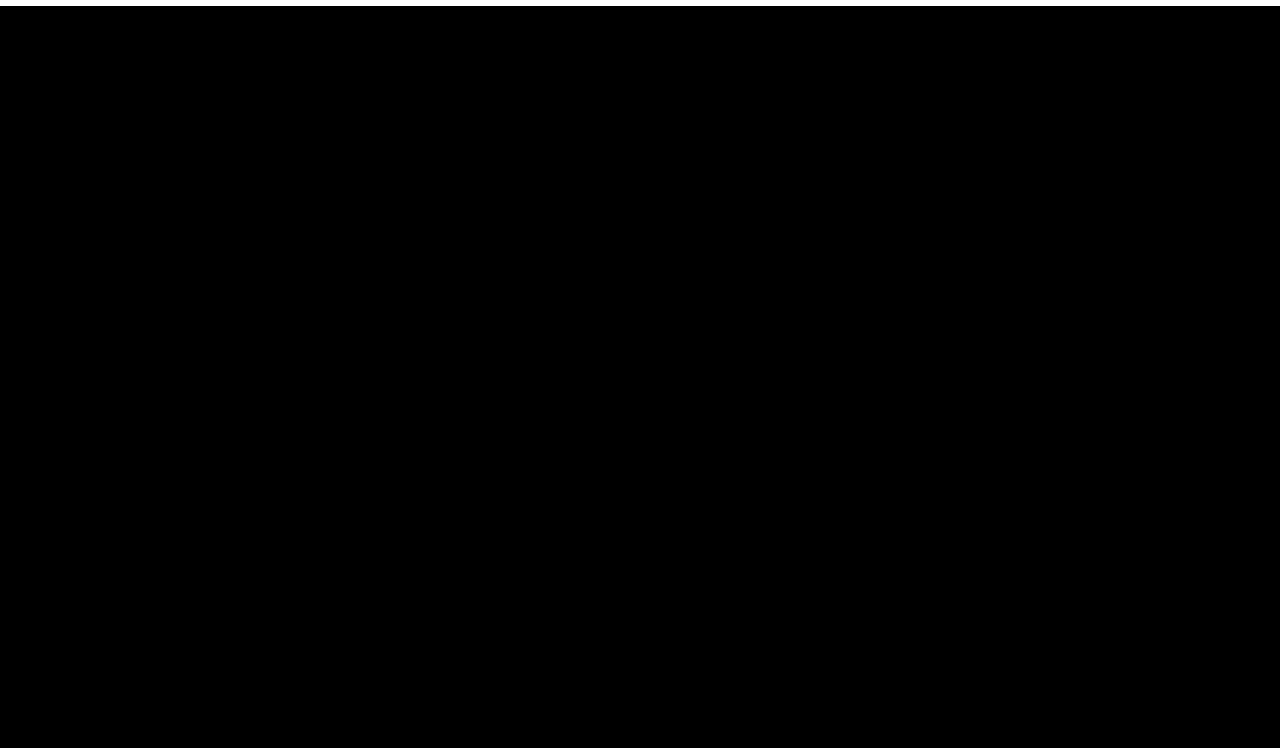
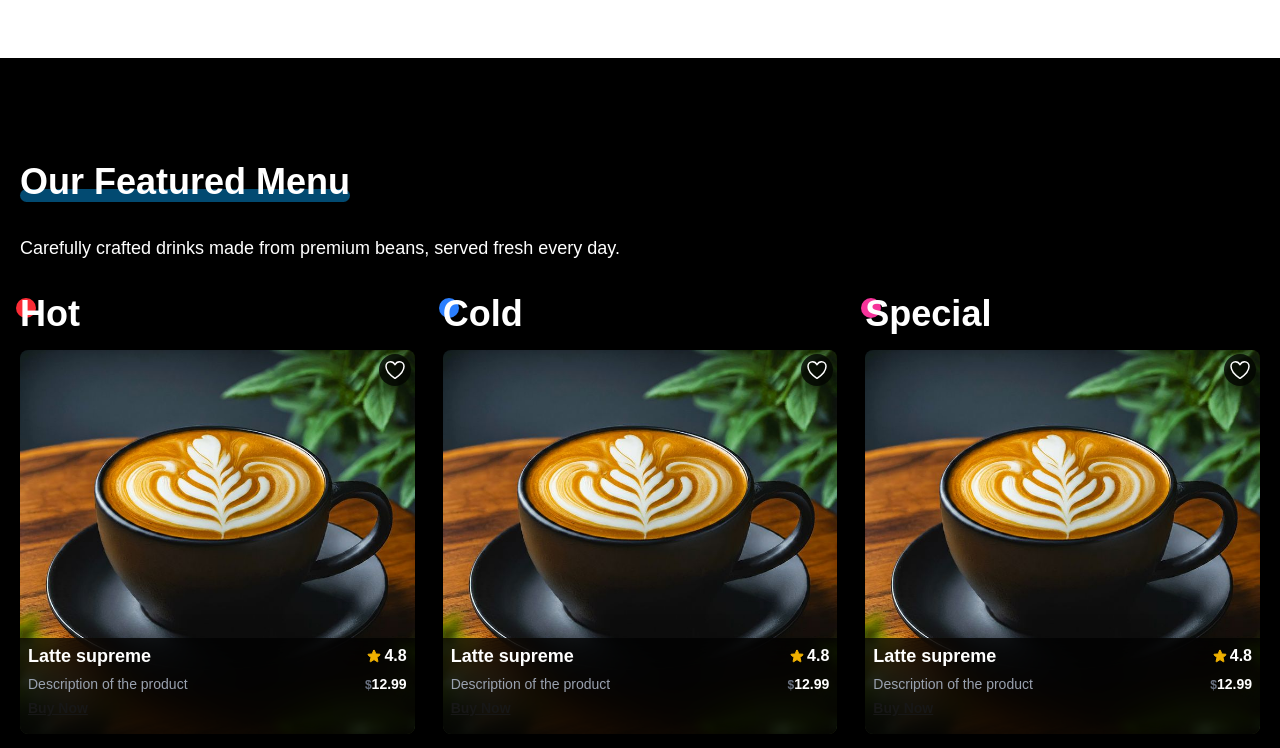
Before and after one commit to iamirsalimi/Coffee-Shop, a Next.js app: page / in a window 1280 px wide. Shown: the part 794-1542 px from the top of the page. Built offline with nearby package versions, Linux system fonts and the light colour scheme.

Commit message:
Add categorized featured menu section with responsive layout

```diff
--- /dev/null
+++ b/components/layouts/Home/FeaturedMenu.jsx
@@ -0,0 +1,33 @@
+import Title from "@/components/modules/Title/Title"
+import ProductCard from "@/components/modules/ProductCard/ProductCard"
+
+function FeaturedMenu() {
+    return (
+        <div className="py-16 w-full min-h-screen bg-black">
+            <div className="container mx-auto px-5 py-10 w-full h-full flex flex-col gap-8 items-start justify-start">
+                <Title title="Our Featured Menu" />
+                <p className="text-white text-lg text-center sm:text-justify">Carefully crafted drinks made from premium beans, served fresh every day.</p>
+                <div className="w-full grid grid-cols-1 sm:grid-cols-2 lg:grid-cols-3 gap-7">
+                    <div className="flex flex-col gap-4 items-start">
+                        <h2 className="menu-title after:bg-red-500">Hot</h2>
+                        <ProductCard />
+                        <ProductCard />
+                    </div>
+                    <div className="flex flex-col gap-4 items-start">
+                        <h2 className="menu-title after:bg-blue-500">Cold</h2>
+                        <ProductCard />
+                        <ProductCard />
+                    </div>
+                    <div className="flex flex-col gap-4 items-start">
+                        <h2 className="menu-title after:bg-pink-500">Special</h2>
+                        <ProductCard />
+                        <ProductCard />
+                    </div>
+                </div>
+                <button className="mx-auto w-fit px-4 py-2 font-bold font-sans bg-white text-black rounded-lg hover:bg-black border border-white hover:text-white transition-colors duration-200 cursor-pointer">View All Products</button>
+            </div>
+        </div>
+    )
+}
+
+export default FeaturedMenu
--- a/components/layouts/Home/Header.jsx
+++ b/components/layouts/Home/Header.jsx
@@ -2,7 +2,7 @@ import React from 'react'
 
 function Header() {
     return (
-        <div className="container px-5 py-1 mx-auto relative w-full min-h-screen flex flex-col md:flex-row-reverse items-center justify-start gap-4">
+        <div className="pb-16 container px-5 py-1 mx-auto relative w-full min-h-screen flex flex-col md:flex-row-reverse items-center justify-start gap-4">
             {/* image */}
             <div className="w-full md:w-1/2 min-h-4/5 xs:h-full md:h-[calc(100vh-1rem)] rounded-2xl overflow-hidden">
                 <img src="Images/HeaderImage.jpg" className="object-cover object-center w-full h-full" alt="" />
--- /dev/null
+++ b/components/modules/ProductCard/ProductCard.jsx
@@ -0,0 +1,37 @@
+import { IoHeartOutline } from "react-icons/io5";
+import { FaStar } from "react-icons/fa";
+
+import Link from "next/link";
+
+function ProductCard() {
+    return (
+        <div className="w-full min-h-96 max-h-96 rounded-lg overflow-hidden relative">
+            <img src="Images/Product.jpg" className="w-full h-full object-cover object-center" alt="" />
+
+            <div className="w-full rounded-none min-h-1/4 sm:min-h-1/4 px-2 py-1 h-fit glass-effect absolute bottom-0 flex flex-col gap-1">
+                <div className="w-full flex items-center justify-between">
+                    <h3 className="text-white font-bold text-base xs:text-lg font-sans">Latte supreme</h3>
+
+                    <div className="inline-flex items-center justify-center gap-0.5 text-sm">
+                        <svg xmlns="http://www.w3.org/2000/svg" fill="none" viewBox="0 0 24 24" strokeWidth={1.5} stroke="currentColor" className="stroke-yellow-500 fill-yellow-500 w-4 h-4 ">
+                            <path strokeLinecap="round" strokeLinejoin="round" d="M11.48 3.499a.562.562 0 0 1 1.04 0l2.125 5.111a.563.563 0 0 0 .475.345l5.518.442c.499.04.701.663.321.988l-4.204 3.602a.563.563 0 0 0-.182.557l1.285 5.385a.562.562 0 0 1-.84.61l-4.725-2.885a.562.562 0 0 0-.586 0L6.982 20.54a.562.562 0 0 1-.84-.61l1.285-5.386a.562.562 0 0 0-.182-.557l-4.204-3.602a.562.562 0 0 1 .321-.988l5.518-.442a.563.563 0 0 0 .475-.345L11.48 3.5Z" />
+                        </svg>
+                        <div className="text-white text-sm xs:text-base font-semibold">4.8</div>
+                    </div>
+                </div>
+
+                <div className="w-full flex items-center justify-between">
+                    <p className="text-gray-400 text-xs xs:text-sm line-clamp-1">Description of the product</p>
+                    <span className="text-white text-sm font-bold"><span className="text-xs text-gray-500">$</span>12.99</span>
+                </div>
+
+                <Link href="/product/123" className="underline font-sans text-sm font-semibold">Buy Now</Link>
+            </div>
+            <div className="absolute top-1 right-1 glass-effect p-1 rounded-full cursor-pointer hover:scale-105 transition-all">
+                <IoHeartOutline className="text-white w-6 h-6" />
+            </div>
+        </div>
+    )
+}
+
+export default ProductCard
--- /dev/null
+++ b/components/modules/Title/Title.jsx
@@ -0,0 +1,9 @@
+import React from 'react'
+
+function Title({ title }) {
+    return (
+        <h1 className="mx-auto sm:mx-0 relative z-20 w-fit text-2xl xs:text-3xl sm:text-4xl font-bold text-white after:absolute after:bottom-0 after:left-0 after:h-1/3 after:w-full after:rounded-full after:bg-sky-900 after:-z-10">{title}</h1>
+    )
+}
+
+export default Title
--- a/package.json
+++ b/package.json
@@ -20,6 +20,7 @@
     "react": "19.2.3",
     "react-dom": "19.2.3",
     "react-hook-form": "^7.69.0",
+    "react-icons": "^5.5.0",
     "swiper": "^12.0.3",
     "yup": "^1.7.1"
   },
--- a/pages/index.js
+++ b/pages/index.js
@@ -1,13 +1,12 @@
 import Header from '@/components/layouts/Home/Header';
+import FeaturedMenu from '@/components/layouts/Home/FeaturedMenu';
 
 export default function Home() {
   return (
     <div className="relative w-full min-h-screen h-fit overflow-hidden">
       <Header />
-      {/* bg-black */}
-      <div className="w-full h-screen bg-black">
-
-      </div>
+      <FeaturedMenu />
+      <div className="h-screen bg-black"></div>
     </div>
   );
 }
--- a/styles/globals.css
+++ b/styles/globals.css
@@ -3,6 +3,18 @@
 :root {
   --background: #ffffff;
   --foreground: #171717;
+}
+
+@layer component {
+  .glass-effect {
+    background: rgba(0, 0, 0, 0.75);
+    box-shadow: 0 4px 30px rgba(0, 0, 0, 0.1);
+    backdrop-filter: blur(16.9px);
+    -webkit-backdrop-filter: blur(16.9px);
+  }
+  .menu-title{
+    @apply relative z-20 text-white font-bold font-sans text-4xl after:inline-block after:w-5 after:h-5 after:rounded-full  after:absolute after:top-1 after:-left-1 after:-z-10;
+  }
 }
 
 @theme inline {
@@ -25,7 +37,6 @@ body {
   font-family: Arial, Helvetica, sans-serif;
 }
 
-@theme{
-  --breakpoint-xs:25rem;
-
+@theme {
+  --breakpoint-xs: 25rem;
 }
```
Also changed, not shown: public/Images/Product.jpg (added), 1 other file (tests, documents, lock files or other folders).
